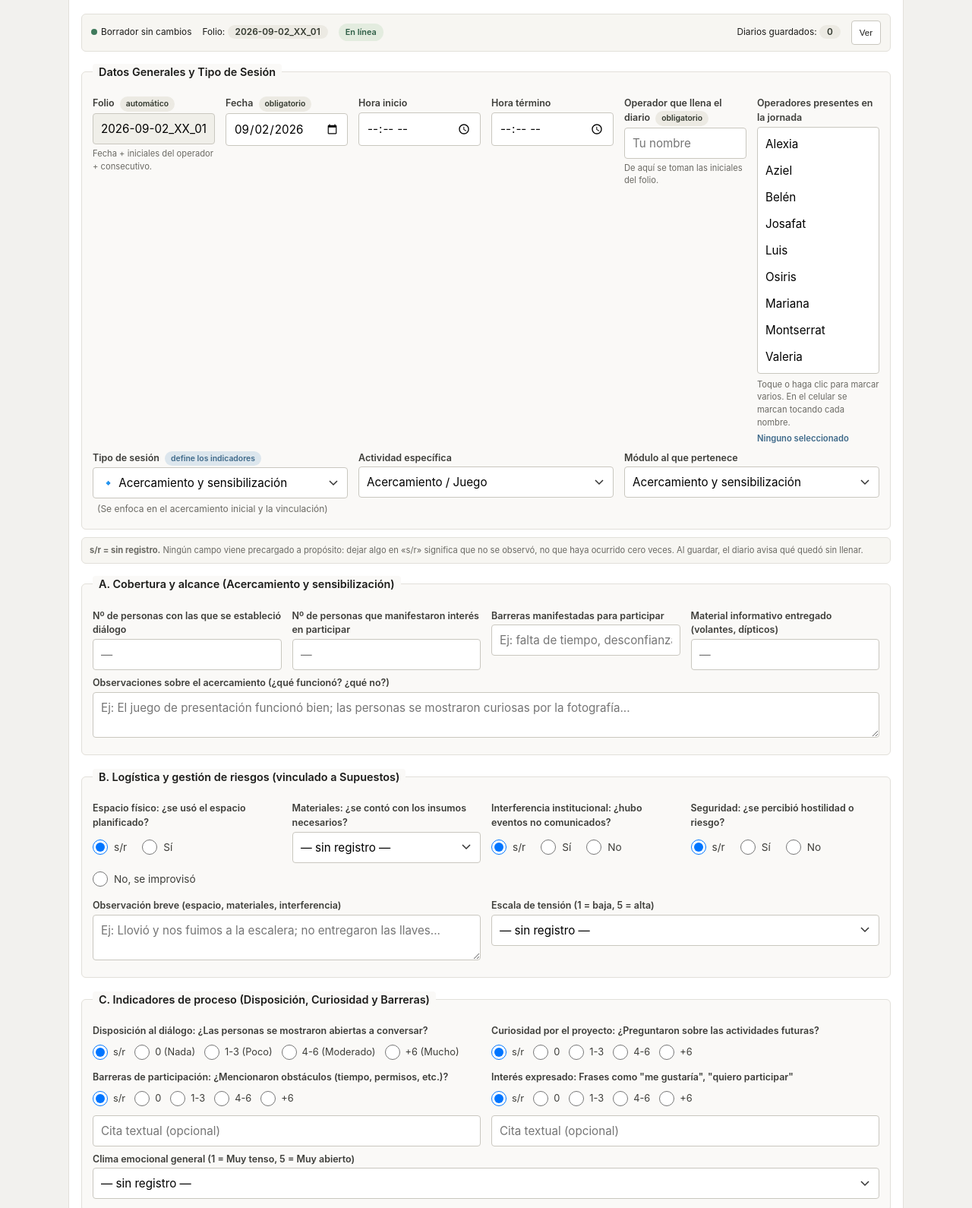
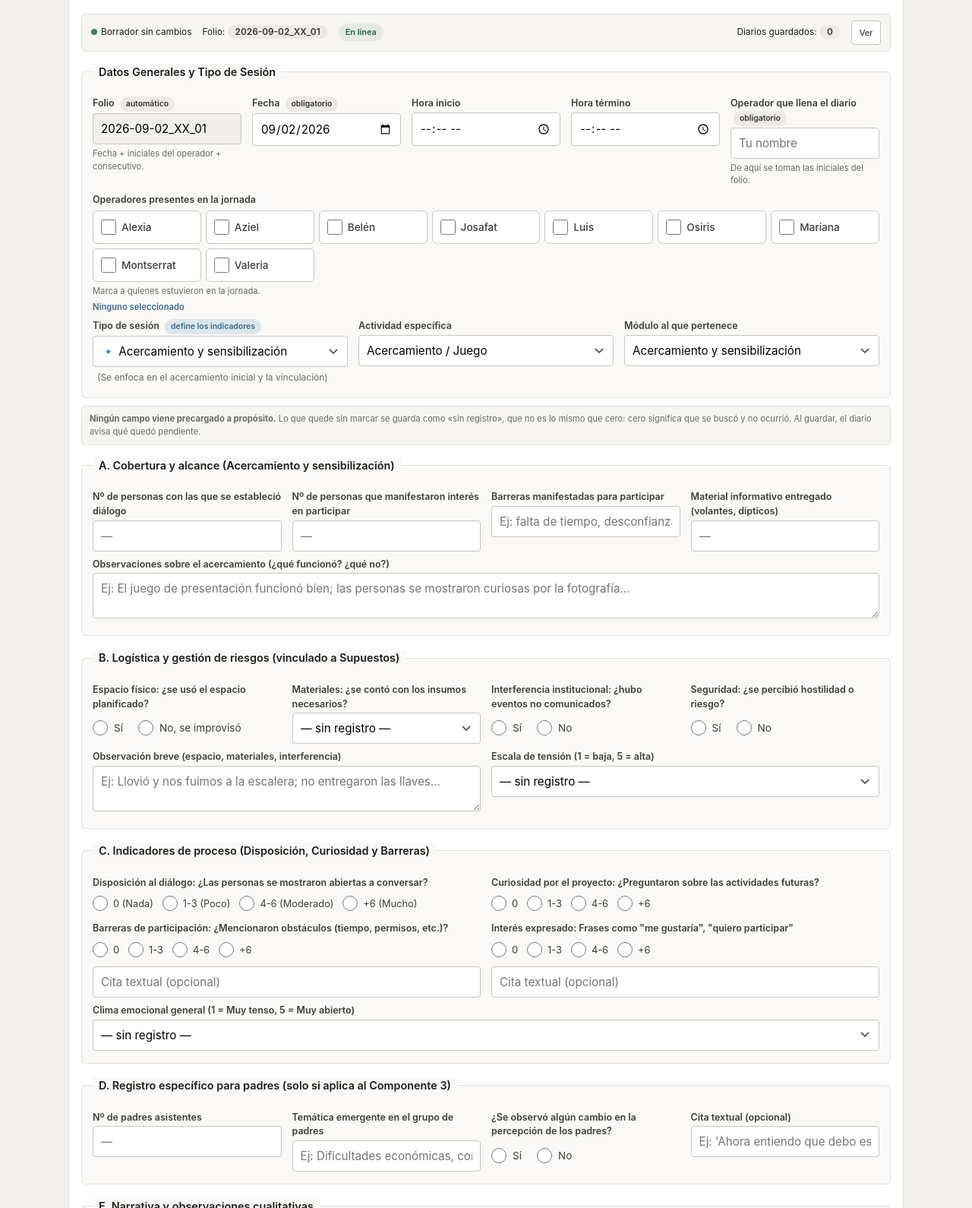
Before and after one commit to JosafatAcosta/DiarioCampo, a plain HTML site: page index.html in a window 1280 px wide. Shown: the part 107-1697 px from the top of the page at 76% size. Drawn offline with Linux system fonts and the light colour scheme.

Commit message:
Update index.html

```diff
--- a/index.html
+++ b/index.html
@@ -336,8 +336,14 @@
         table.regs th { background: #33392f; color: #fff; font-weight: 600; }
         table.regs tr:nth-child(even) td { background: #f3f2ee; }
         .oculto { display: none !important; }
-        select[multiple] { height: auto; min-height: 168px; padding: 4px; background-image: none; }
-        select[multiple] option { padding: 8px 6px; border-radius: 3px; }
+        .ops-grid { display: grid; grid-template-columns: repeat(auto-fill, minmax(128px, 1fr)); gap: 6px; margin-top: 4px; }
+        .ops-grid label { display: flex; align-items: center; gap: 7px; margin: 0; padding: 8px 10px;
+            border: 1px solid #c9c7bf; border-radius: 6px; background: #fff; cursor: pointer;
+            font-weight: 500; font-size: 0.85rem; min-height: 44px; user-select: none; }
+        .ops-grid label:hover { background: #f4f3ee; }
+        .ops-grid input { width: 20px; height: 20px; min-width: 20px; margin: 0; cursor: pointer; }
+        .ops-grid input:checked + span { font-weight: 700; }
+        .ops-grid label:has(input:checked) { background: #eef2ea; border-color: #3f7a5c; }
         .chip-red { font-size: 0.68rem; font-weight: 600; padding: 3px 9px; border-radius: 12px; }
         .chip-red.online { background: #e3ecdf; color: #2f5f47; }
         .chip-red.offline { background: #fdf6e3; color: #6b5518; }
@@ -358,7 +364,7 @@
         <div>
             <h1>Diario de Campo <small>Clínica Comunitaria Ágora · Fase de Sensibilización / Intervención</small></h1>
         </div>
-        <div class="version">v2.4 · MML vinculante</div>
+        <div class="version">v2.5 · MML vinculante</div>
     </header>
 
     <!-- Capa de aplicación -->
@@ -437,20 +443,22 @@
                     <input type="text" id="operador" placeholder="Tu nombre">
                     <div class="hint">De aquí se toman las iniciales del folio.</div>
                 </div>
-                <div class="col">
+                </div>
+            <div class="row">
+                <div class="col-full">
                     <label for="operadoresPresentes">Operadores presentes en la jornada</label>
-                    <select id="operadoresPresentes" multiple size="9">
-                        <option value="Alexia">Alexia</option>
-                        <option value="Aziel">Aziel</option>
-                        <option value="Belen">Belén</option>
-                        <option value="Josafat">Josafat</option>
-                        <option value="Luis">Luis</option>
-                        <option value="Osiris">Osiris</option>
-                        <option value="Mariana">Mariana</option>
-                        <option value="Montserrat">Montserrat</option>
-                        <option value="Valeria">Valeria</option>
-                    </select>
-                    <div class="hint">Toque o haga clic para marcar varios. En el celular se marcan tocando cada nombre.</div>
+                    <div class="ops-grid" id="operadoresPresentes">
+                        <label><input type="checkbox" name="opPresente" value="Alexia"><span>Alexia</span></label>
+                        <label><input type="checkbox" name="opPresente" value="Aziel"><span>Aziel</span></label>
+                        <label><input type="checkbox" name="opPresente" value="Belen"><span>Belén</span></label>
+                        <label><input type="checkbox" name="opPresente" value="Josafat"><span>Josafat</span></label>
+                        <label><input type="checkbox" name="opPresente" value="Luis"><span>Luis</span></label>
+                        <label><input type="checkbox" name="opPresente" value="Osiris"><span>Osiris</span></label>
+                        <label><input type="checkbox" name="opPresente" value="Mariana"><span>Mariana</span></label>
+                        <label><input type="checkbox" name="opPresente" value="Montserrat"><span>Montserrat</span></label>
+                        <label><input type="checkbox" name="opPresente" value="Valeria"><span>Valeria</span></label>
+                    </div>
+                    <div class="hint">Marca a quienes estuvieron en la jornada.</div>
                     <div class="contador-op" id="contadorOperadores">Ninguno seleccionado</div>
                 </div>
             </div>
@@ -472,6 +480,7 @@
                         <option value="taller_cocina">Taller Cocina</option>
                         <option value="taller_fotografia">Taller Fotografía</option>
                         <option value="grupo_padres">Grupo de Padres</option>
+                        <option value="taller_relaciones">Taller Relaciones libres de violencia</option>
                         <option value="otro">Otro</option>
                     </select>
                 </div>
@@ -482,14 +491,16 @@
                         <option value="comp1">Componente 1: Empleabilidad</option>
                         <option value="comp2">Componente 2: Simbolización</option>
                         <option value="comp3">Componente 3: Familias</option>
+                        <option value="comp4">Componente 4: Relaciones libres de violencia</option>
                     </select>
                 </div>
             </div>
         </fieldset>
 
         <div class="hint" style="margin:-8px 0 16px; padding:8px 10px; background:#f7f6f2; border:1px solid #e2e0da; border-radius:6px;">
-            <strong>s/r = sin registro.</strong> Ningún campo viene precargado a propósito: dejar algo en «s/r» significa
-            que no se observó, no que haya ocurrido cero veces. Al guardar, el diario avisa qué quedó sin llenar.
+            <strong>Ningún campo viene precargado a propósito.</strong> Lo que quede sin marcar se guarda como
+            «sin registro», que no es lo mismo que cero: cero significa que se buscó y no ocurrió. Al guardar,
+            el diario avisa qué quedó pendiente.
         </div>
 
         <!-- SECCIÓN A: COBERTURA (DINÁMICA) -->
@@ -585,7 +596,6 @@
                 <div class="col">
                     <label>Espacio físico: ¿se usó el espacio planificado?</label>
                     <div class="inline-group">
-                        <label><input type="radio" name="espacio" value="" checked> s/r</label>
                         <label><input type="radio" name="espacio" value="si"> Sí</label>
                         <label><input type="radio" name="espacio" value="no"> No, se improvisó</label>
                     </div>
@@ -602,7 +612,6 @@
                 <div class="col">
                     <label>Interferencia institucional: ¿hubo eventos no comunicados?</label>
                     <div class="inline-group">
-                        <label><input type="radio" name="interferencia" value="" checked> s/r</label>
                         <label><input type="radio" name="interferencia" value="si"> Sí</label>
                         <label><input type="radio" name="interferencia" value="no"> No</label>
                     </div>
@@ -610,7 +619,6 @@
                 <div class="col">
                     <label>Seguridad: ¿se percibió hostilidad o riesgo?</label>
                     <div class="inline-group">
-                        <label><input type="radio" name="seguridad" value="" checked> s/r</label>
                         <label><input type="radio" name="seguridad" value="si"> Sí</label>
                         <label><input type="radio" name="seguridad" value="no"> No</label>
                     </div>
@@ -644,7 +652,6 @@
                     <div class="col">
                         <label>Disposición al diálogo: ¿Las personas se mostraron abiertas a conversar?</label>
                         <div class="freq-group">
-                            <label><input type="radio" name="freq_dialogo" value="" checked> s/r</label>
                             <label><input type="radio" name="freq_dialogo" value="0"> 0 (Nada)</label>
                             <label><input type="radio" name="freq_dialogo" value="1-3"> 1-3 (Poco)</label>
                             <label><input type="radio" name="freq_dialogo" value="4-6"> 4-6 (Moderado)</label>
@@ -654,7 +661,6 @@
                     <div class="col">
                         <label>Curiosidad por el proyecto: ¿Preguntaron sobre las actividades futuras?</label>
                         <div class="freq-group">
-                            <label><input type="radio" name="freq_curiosidad" value="" checked> s/r</label>
                             <label><input type="radio" name="freq_curiosidad" value="0"> 0</label>
                             <label><input type="radio" name="freq_curiosidad" value="1-3"> 1-3</label>
                             <label><input type="radio" name="freq_curiosidad" value="4-6"> 4-6</label>
@@ -666,7 +672,6 @@
                     <div class="col">
                         <label>Barreras de participación: ¿Mencionaron obstáculos (tiempo, permisos, etc.)?</label>
                         <div class="freq-group">
-                            <label><input type="radio" name="freq_barreras" value="" checked> s/r</label>
                             <label><input type="radio" name="freq_barreras" value="0"> 0</label>
                             <label><input type="radio" name="freq_barreras" value="1-3"> 1-3</label>
                             <label><input type="radio" name="freq_barreras" value="4-6"> 4-6</label>
@@ -677,7 +682,6 @@
                     <div class="col">
                         <label>Interés expresado: Frases como "me gustaría", "quiero participar"</label>
                         <div class="freq-group">
-                            <label><input type="radio" name="freq_interes" value="" checked> s/r</label>
                             <label><input type="radio" name="freq_interes" value="0"> 0</label>
                             <label><input type="radio" name="freq_interes" value="1-3"> 1-3</label>
                             <label><input type="radio" name="freq_interes" value="4-6"> 4-6</label>
@@ -706,7 +710,6 @@
                     <div class="col">
                         <label>Identificación de violencias (Develamiento)</label>
                         <div class="freq-group">
-                            <label><input type="radio" name="freq_develamiento" value="" checked> s/r</label>
                             <label><input type="radio" name="freq_develamiento" value="0"> 0</label>
                             <label><input type="radio" name="freq_develamiento" value="1-3"> 1-3</label>
                             <label><input type="radio" name="freq_develamiento" value="4-6"> 4-6</label>
@@ -717,7 +720,6 @@
                     <div class="col">
                         <label>Cuestionamiento de mandatos (Desnaturalización)</label>
                         <div class="freq-group">
-                            <label><input type="radio" name="freq_desnaturalizacion" value="" checked> s/r</label>
                             <label><input type="radio" name="freq_desnaturalizacion" value="0"> 0</label>
                             <label><input type="radio" name="freq_desnaturalizacion" value="1-3"> 1-3</label>
                             <label><input type="radio" name="freq_desnaturalizacion" value="4-6"> 4-6</label>
@@ -730,7 +732,6 @@
                     <div class="col">
                         <label>Expresión de Agencia (Subjetivación)</label>
                         <div class="freq-group">
-                            <label><input type="radio" name="freq_agencia" value="" checked> s/r</label>
                             <label><input type="radio" name="freq_agencia" value="0"> 0</label>
                             <label><input type="radio" name="freq_agencia" value="1-3"> 1-3</label>
                             <label><input type="radio" name="freq_agencia" value="4-6"> 4-6</label>
@@ -741,7 +742,6 @@
                     <div class="col">
                         <label>Conductas de apoyo (Vínculo)</label>
                         <div class="freq-group">
-                            <label><input type="radio" name="freq_apoyo" value="" checked> s/r</label>
                             <label><input type="radio" name="freq_apoyo" value="0"> 0</label>
                             <label><input type="radio" name="freq_apoyo" value="1-3"> 1-3</label>
                             <label><input type="radio" name="freq_apoyo" value="4-6"> 4-6</label>
@@ -754,7 +754,6 @@
                     <div class="col">
                         <label>Conflicto manifiesto (Riesgo)</label>
                         <div class="freq-group">
-                            <label><input type="radio" name="freq_conflicto" value="" checked> s/r</label>
                             <label><input type="radio" name="freq_conflicto" value="0"> 0</label>
                             <label><input type="radio" name="freq_conflicto" value="1-3"> 1-3</label>
                             <label><input type="radio" name="freq_conflicto" value="4-6"> 4-6</label>
@@ -792,7 +791,6 @@
                 <div class="col">
                     <label>¿Se observó algún cambio en la percepción de los padres?</label>
                     <div class="inline-group">
-                        <label><input type="radio" name="cambioPadres" value="" checked> s/r</label>
                         <label><input type="radio" name="cambioPadres" value="si"> Sí</label>
                         <label><input type="radio" name="cambioPadres" value="no"> No</label>
                     </div>
@@ -862,7 +860,7 @@
     </form>
 
     <div class="footer">
-        Diario de campo adaptable · Clínica Comunitaria Ágora · v2.4 · los datos se guardan en este dispositivo
+        Diario de campo adaptable · Clínica Comunitaria Ágora · v2.5 · los datos se guardan en este dispositivo
     </div>
 </div>
 
@@ -880,7 +878,7 @@
          · exportación de uno o de todos, con respaldo e importación
        ================================================================== */
 
-    var VERSION = '2.4';
+    var VERSION = '2.5';
     var K_BORRADOR = 'dc_borrador_v23';
     var K_REGISTROS = 'dc_registros_v23';
     var K_OPERADOR = 'dc_operador_v23';
@@ -895,7 +893,7 @@
        correspondía a ese tipo de sesión.                                   */
     var ESQUEMA = [
         { k: 'folio' }, { k: 'fecha' }, { k: 'horaInicio' }, { k: 'horaTermino' },
-        { k: 'operador' }, { k: 'operadoresPresentes', t: 'multi' }, { k: 'tipoSesion' }, { k: 'actividad' }, { k: 'modulo' },
+        { k: 'operador' }, { k: 'operadoresPresentes', t: 'checks' }, { k: 'tipoSesion' }, { k: 'actividad' }, { k: 'modulo' },
 
         { k: 'contactos', bloque: 'sens' },
         { k: 'interesados', bloque: 'sens' },
@@ -957,10 +955,9 @@
     var DIAS = ['domingo', 'lunes', 'martes', 'miércoles', 'jueves', 'viernes', 'sábado'];
 
     function leer(c) {
-        if (c.t === 'multi') {
-            var sel = $(c.k);
-            if (!sel) return '';
-            return Array.prototype.slice.call(sel.selectedOptions).map(function (o) { return o.value; }).join('|');
+        if (c.t === 'checks') {
+            return Array.prototype.slice.call(form.querySelectorAll('input[name="opPresente"]:checked'))
+                .map(function (x) { return x.value; }).join('|');
         }
         if (c.t === 'radio') {
             var r = form.querySelector('input[name="' + c.k + '"]:checked');
@@ -971,11 +968,10 @@
     }
     function escribir(c, v) {
         v = (v === undefined || v === null) ? '' : String(v);
-        if (c.t === 'multi') {
-            var sel = $(c.k);
-            if (!sel) return;
+        if (c.t === 'checks') {
             var vals = v ? v.split('|') : [];
-            Array.prototype.forEach.call(sel.options, function (o) { o.selected = vals.indexOf(o.value) !== -1; });
+            Array.prototype.forEach.call(form.querySelectorAll('input[name="opPresente"]'),
+                function (x) { x.checked = vals.indexOf(x.value) !== -1; });
             actualizarContadorOperadores();
             return;
         }
@@ -1012,7 +1008,7 @@
             guardadoEn: new Date().toISOString(),
             diaSemana: diaSemana($('fecha').value),
             duracionMin: duracion($('horaInicio').value, $('horaTermino').value),
-            nOperadores: String($('operadoresPresentes').selectedOptions.length || '')
+            nOperadores: String(operadoresMarcados().length || '')
         };
         ESQUEMA.forEach(function (c) {
             var aplica = true;
@@ -1033,11 +1029,13 @@
         actualizarFolio();
     }
 
+    function operadoresMarcados() {
+        return Array.prototype.slice.call(form.querySelectorAll('input[name="opPresente"]:checked'));
+    }
     function actualizarContadorOperadores() {
-        var sel = $('operadoresPresentes');
-        if (!sel) return;
-        var n = sel.selectedOptions.length;
-        var nombres = Array.prototype.slice.call(sel.selectedOptions).map(function (o) { return o.text; });
+        var marcados = operadoresMarcados();
+        var n = marcados.length;
+        var nombres = marcados.map(function (x) { return x.parentNode.textContent.trim(); });
         $('contadorOperadores').textContent = n === 0 ? 'Ninguno seleccionado'
             : (n + (n === 1 ? ' operador: ' : ' operadores: ') + nombres.join(', '));
     }
@@ -1140,6 +1138,16 @@
         $('tasaRetencion').value = (ins > 0 ? Math.round((asi / ins) * 100) : 0) + '%';
     }
     $('operadoresPresentes').addEventListener('change', actualizarContadorOperadores);
+    // la actividad sugiere el módulo del marco lógico
+    var MAPA_MODULO = {
+        acercamiento: 'sensibilizacion', presentacion: 'sensibilizacion',
+        taller_cv: 'comp1', taller_cocina: 'comp1',
+        taller_fotografia: 'comp2', grupo_padres: 'comp3', taller_relaciones: 'comp4'
+    };
+    $('actividad').addEventListener('change', function () {
+        var m = MAPA_MODULO[this.value];
+        if (m) $('modulo').value = m;
+    });
     $('inscritos').addEventListener('input', calcularRetencion);
     $('asistentes').addEventListener('input', calcularRetencion);
     ['fecha', 'operador'].forEach(function (id) { $(id).addEventListener('input', actualizarFolio); });
@@ -1385,14 +1393,13 @@
             el.value = '';
         });
         // ningún campo de medición se precarga: todo vuelve a «sin registro»
-        document.querySelectorAll('input[type="radio"]').forEach(function (r) {
-            r.checked = (r.value === '');
-        });
+        document.querySelectorAll('input[type="radio"]').forEach(function (r) { r.checked = false; });
         ['materiales', 'productos', 'calidadProductos', 'climaEmocionalSens',
          'climaEmocionalInt', 'escalaTension', 'cumplimiento'].forEach(function (id) {
             $(id).value = '';
         });
-        Array.prototype.forEach.call($('operadoresPresentes').options, function (o) { o.selected = false; });
+        Array.prototype.forEach.call(form.querySelectorAll('input[name="opPresente"]'),
+            function (x) { x.checked = false; });
         actualizarContadorOperadores();
         $('actividad').value = 'acercamiento';
         $('modulo').value = 'sensibilizacion';
@@ -1424,7 +1431,7 @@
         $('horaTermino').value = '16:00';
         $('operador').value = 'Alexia Ramírez';
         ['Alexia', 'Osiris'].forEach(function (n) {
-            var o = $('operadoresPresentes').querySelector('option[value="' + n + '"]'); if (o) o.selected = true;
+            var c = form.querySelector('input[name="opPresente"][value="' + n + '"]'); if (c) c.checked = true;
         });
         actualizarContadorOperadores();
         $('actividad').value = 'acercamiento';
@@ -1461,9 +1468,10 @@
         $('horaInicio').value = '14:00';
         $('horaTermino').value = '16:30';
         $('operador').value = 'Alexia Ramírez';
-        Array.prototype.forEach.call($('operadoresPresentes').options, function (o) { o.selected = false; });
+        Array.prototype.forEach.call(form.querySelectorAll('input[name="opPresente"]'),
+            function (x) { x.checked = false; });
         ['Alexia', 'Montserrat', 'Josafat'].forEach(function (n) {
-            var o = $('operadoresPresentes').querySelector('option[value="' + n + '"]'); if (o) o.selected = true;
+            var c = form.querySelector('input[name="opPresente"][value="' + n + '"]'); if (c) c.checked = true;
         });
         actualizarContadorOperadores();
         $('actividad').value = 'taller_fotografia';
```
